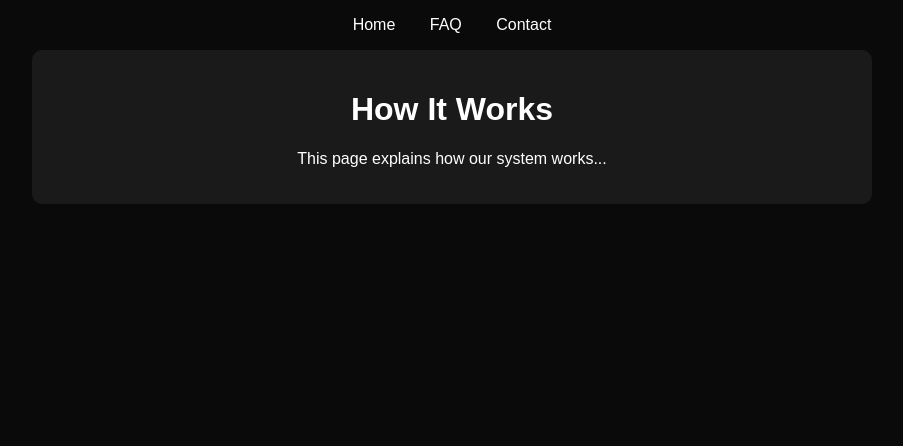
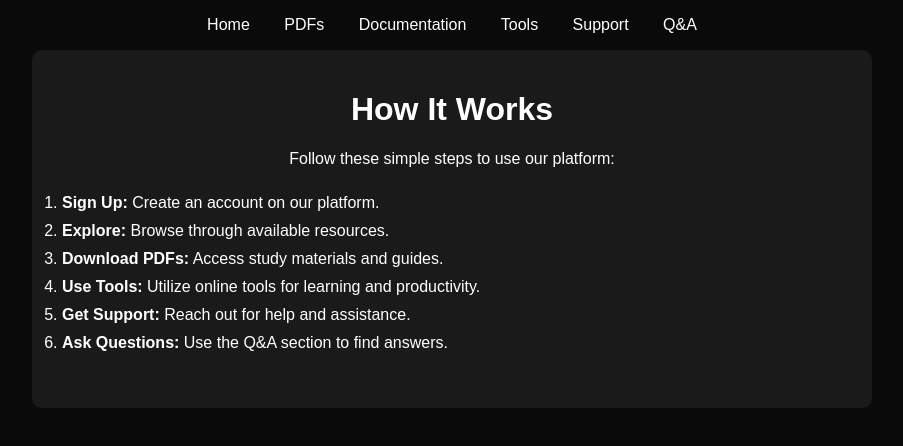
Before and after one commit to pinkdiamondtechnologies/Cipherbasetechnologies, a website: page how-it-works.html in a window 1280 px wide. Shown: the whole page, without its empty margins (188-1091 px from the left). Drawn offline with Linux system fonts and the light colour scheme.

Commit message:
Added How It Works page

```diff
--- a/how-it-works.html
+++ b/how-it-works.html
@@ -10,19 +10,32 @@
         nav ul li { display: inline; margin: 0 15px; }
         nav ul li a { color: white; text-decoration: none; }
         .container { max-width: 800px; margin: auto; padding: 20px; background: #1a1a1a; border-radius: 10px; }
+        .steps { text-align: left; padding: 10px; }
+        .steps li { margin-bottom: 10px; }
     </style>
 </head>
 <body>
     <nav>
         <ul>
             <li><a href="index.html">Home</a></li>
-            <li><a href="faq.html">FAQ</a></li>
-            <li><a href="contact.html">Contact</a></li>
+            <li><a href="pdfs.html">PDFs</a></li>
+            <li><a href="documentation.html">Documentation</a></li>
+            <li><a href="tools.html">Tools</a></li>
+            <li><a href="support.html">Support</a></li>
+            <li><a href="qa.html">Q&A</a></li>
         </ul>
     </nav>
     <div class="container">
         <h1>How It Works</h1>
-        <p>This page explains how our system works...</p>
+        <p>Follow these simple steps to use our platform:</p>
+        <ol class="steps">
+            <li><strong>Sign Up:</strong> Create an account on our platform.</li>
+            <li><strong>Explore:</strong> Browse through available resources.</li>
+            <li><strong>Download PDFs:</strong> Access study materials and guides.</li>
+            <li><strong>Use Tools:</strong> Utilize online tools for learning and productivity.</li>
+            <li><strong>Get Support:</strong> Reach out for help and assistance.</li>
+            <li><strong>Ask Questions:</strong> Use the Q&A section to find answers.</li>
+        </ol>
     </div>
 </body>
 </html>
```
